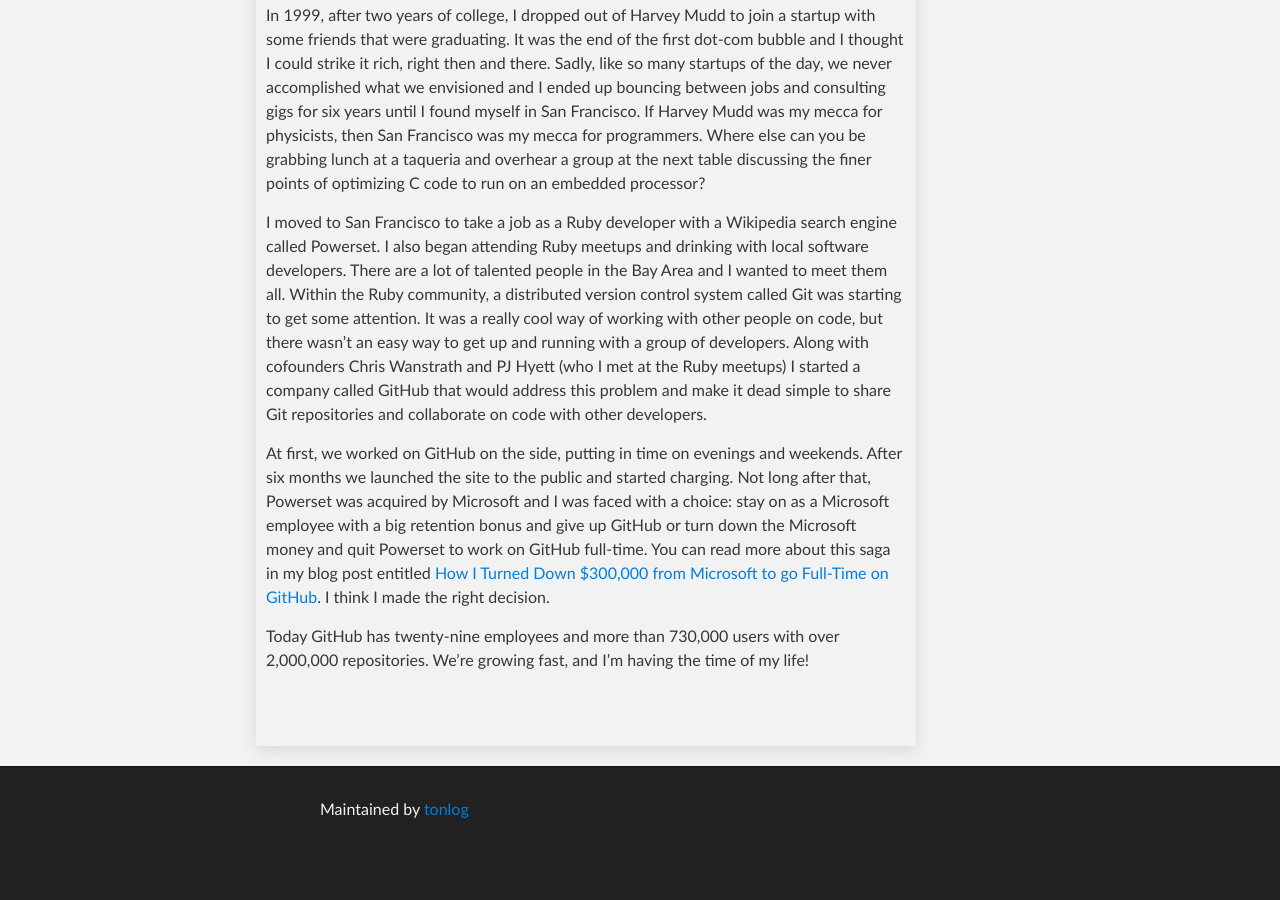
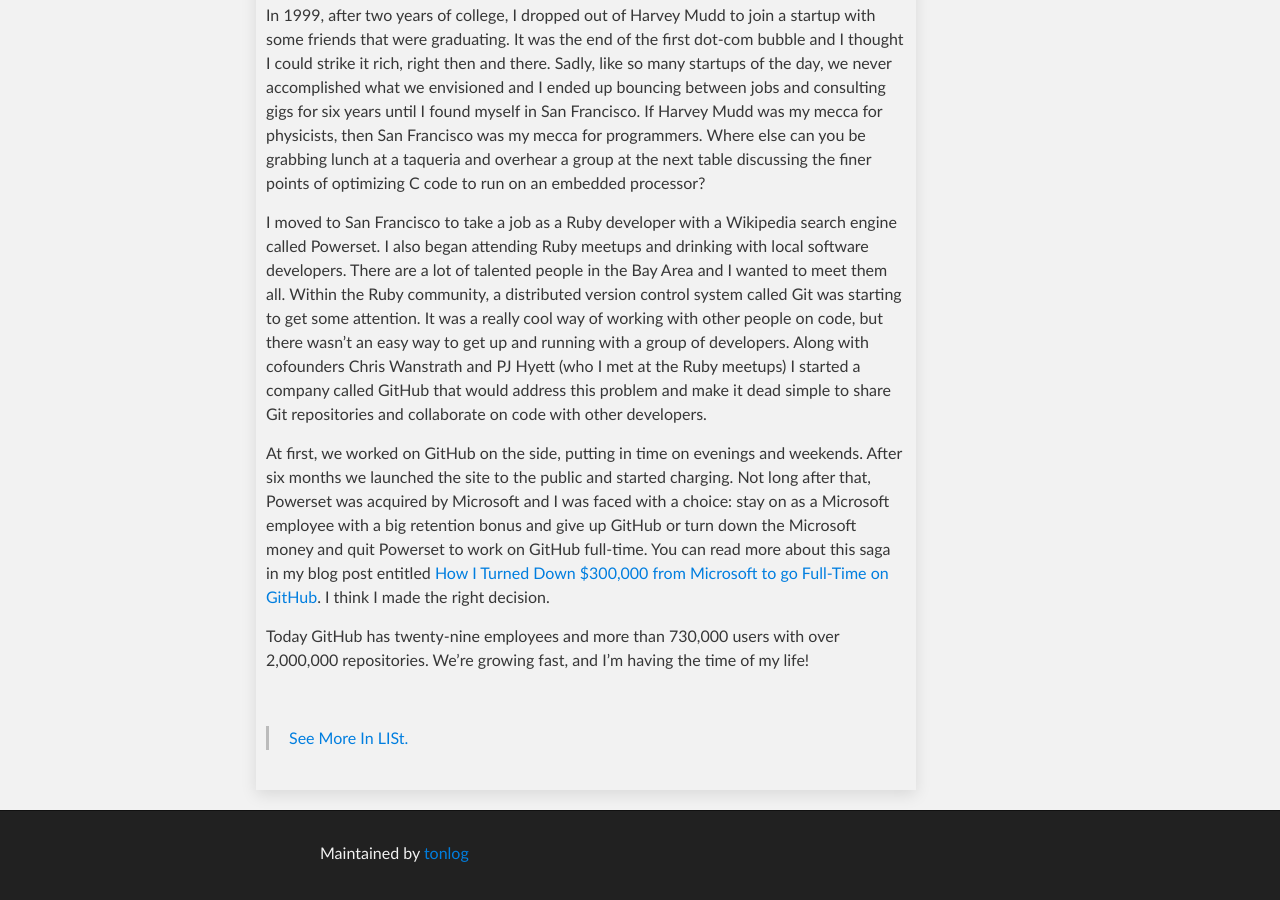
Before and after one commit to tonlog/tonlog.github.io, a Jekyll site: the page built from index.md, in a window 1280 px wide and 900 px high, scrolled down 5503 px. Built offline with Jekyll 4.4.1, drawn with Linux system fonts in a browser that asks for light colours; Markdown is read by kramdown in place of the engine named in the settings; before the commit the page ends 6359 px from its top, so only the background shows below that.

Commit message:
Update index.md

```diff
--- a/index.md
+++ b/index.md
@@ -42,3 +42,5 @@
 <br/>
 
 {% endfor %}
+
+> [See More In LISt.]({{ site.baseurl }}cat.html)
```
